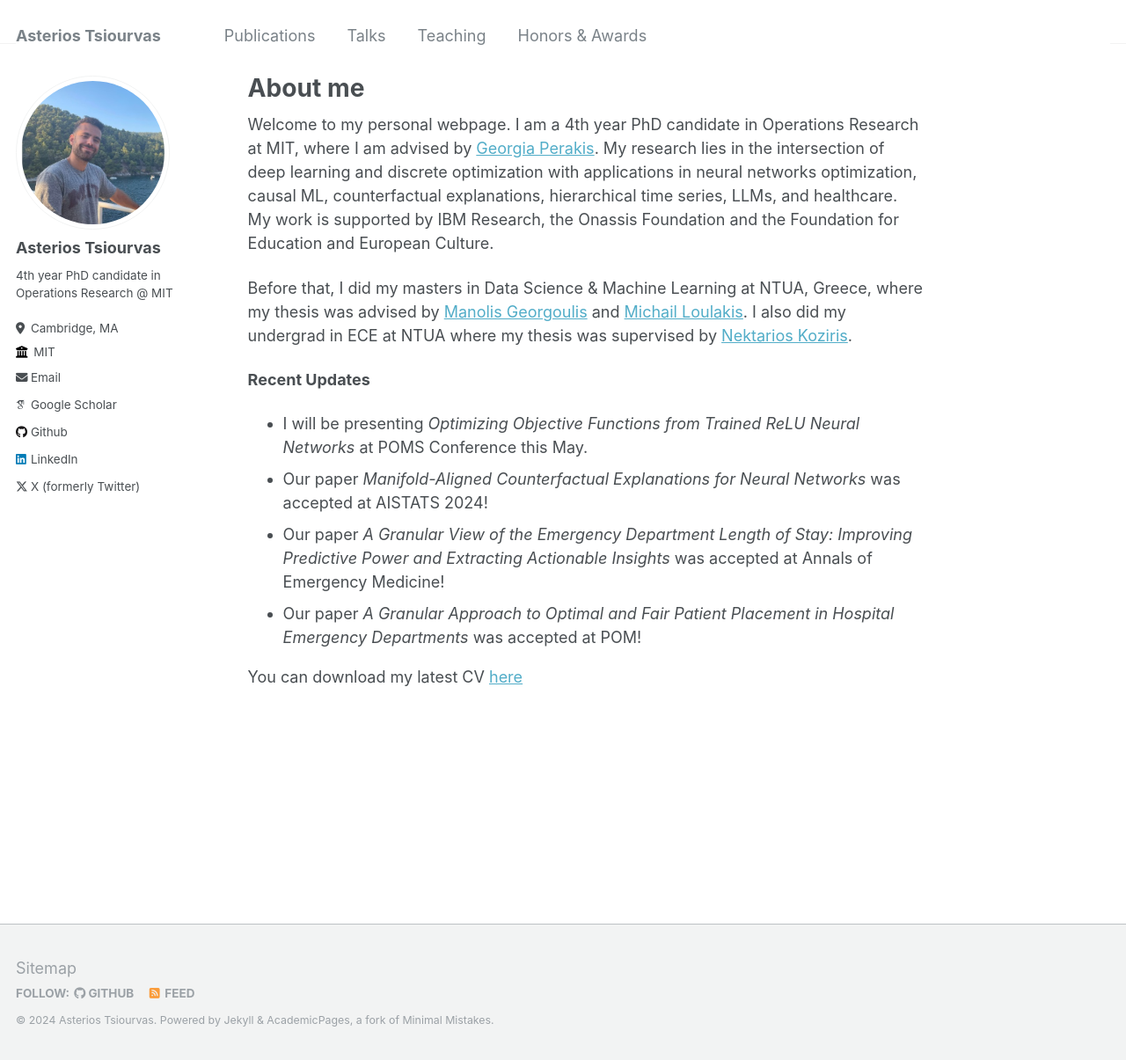
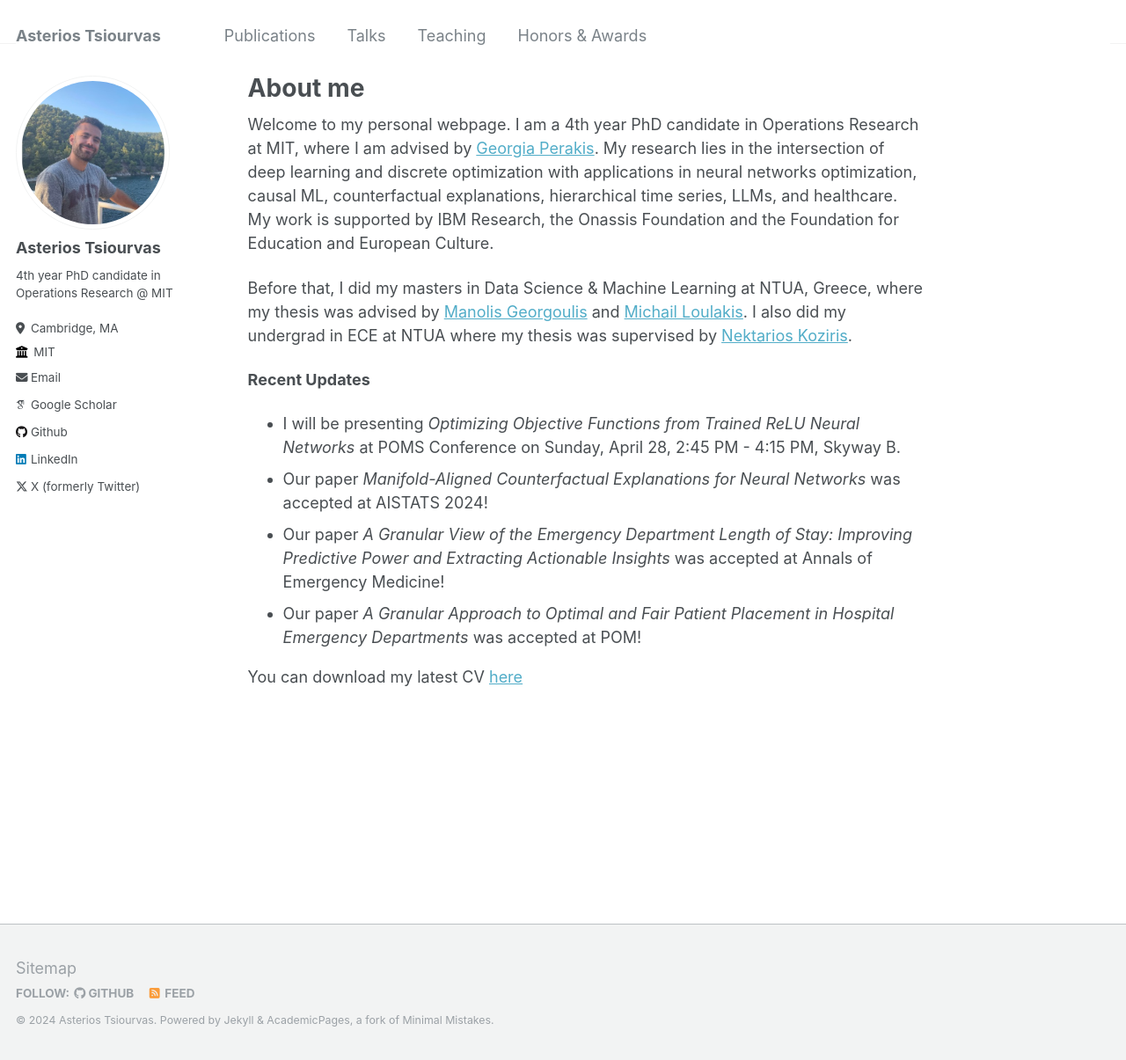
Before and after one commit to asterios-tsiourvas/asterios-tsiourvas.github.io, a Jekyll site: the page built from _pages/about.md, in a window 1280 px wide and 1205 px high. Shown: the whole window at 88% size. Built offline with Jekyll 4.4.1, drawn with Linux system fonts in a browser that asks for light colours; some web fonts are replaced.

Commit message:
initial_commit

```diff
--- a/_pages/about.md
+++ b/_pages/about.md
@@ -13,7 +13,7 @@ Before that, I did my masters in Data Science & Machine Learning at NTUA, Greece
 
 **Recent Updates**
 
-  * I will be presenting *Optimizing Objective Functions from Trained ReLU Neural Networks* at POMS Conference this May.
+  * I will be presenting *Optimizing Objective Functions from Trained ReLU Neural Networks* at POMS Conference on Sunday, April 28, 2:45 PM - 4:15 PM, Skyway B.
   * Our paper *Manifold-Aligned Counterfactual Explanations for Neural Networks* was accepted at AISTATS 2024!
   * Our paper *A Granular View of the Emergency Department Length of Stay: Improving Predictive Power and Extracting Actionable Insights* was accepted at Annals of Emergency Medicine!
   * Our paper *A Granular Approach to Optimal and Fair Patient Placement in Hospital Emergency Departments* was accepted at POM!
```
Also changed, not shown: _pages/publications.md (line endings or trailing spaces).
